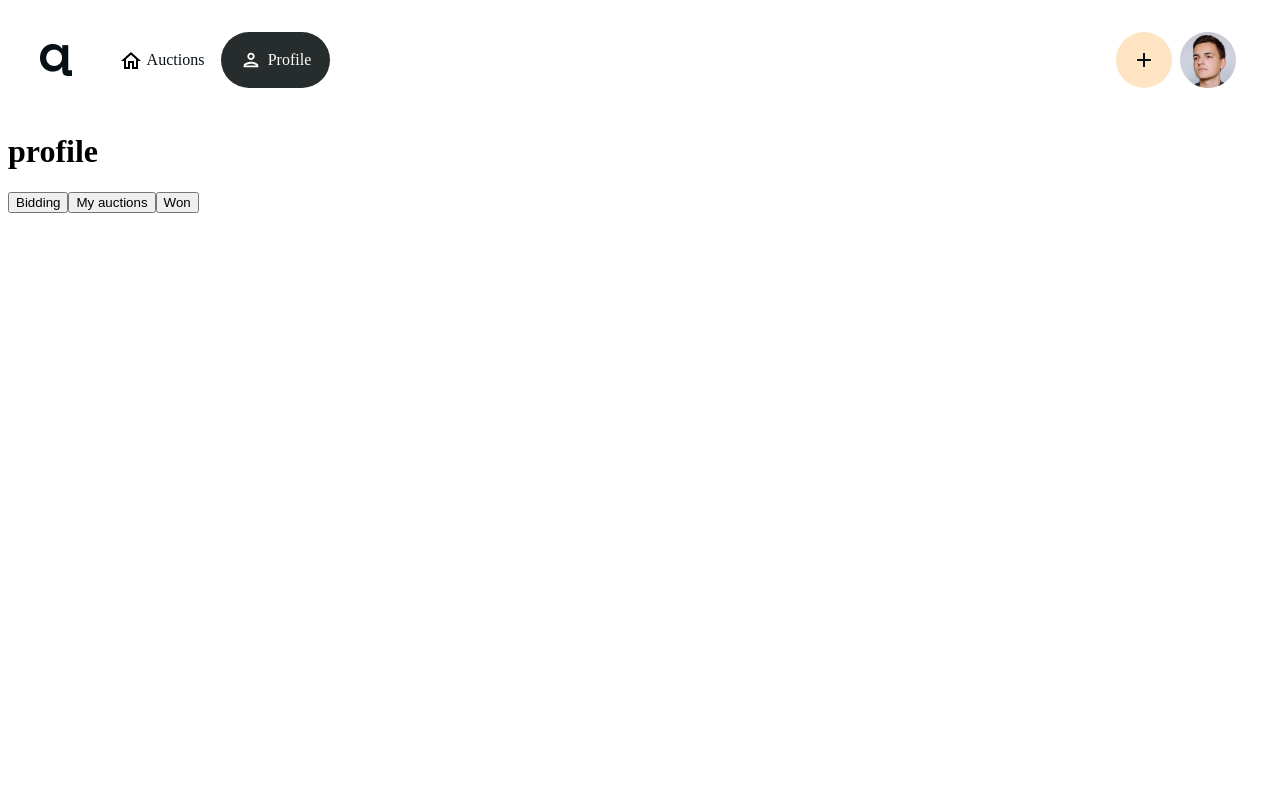
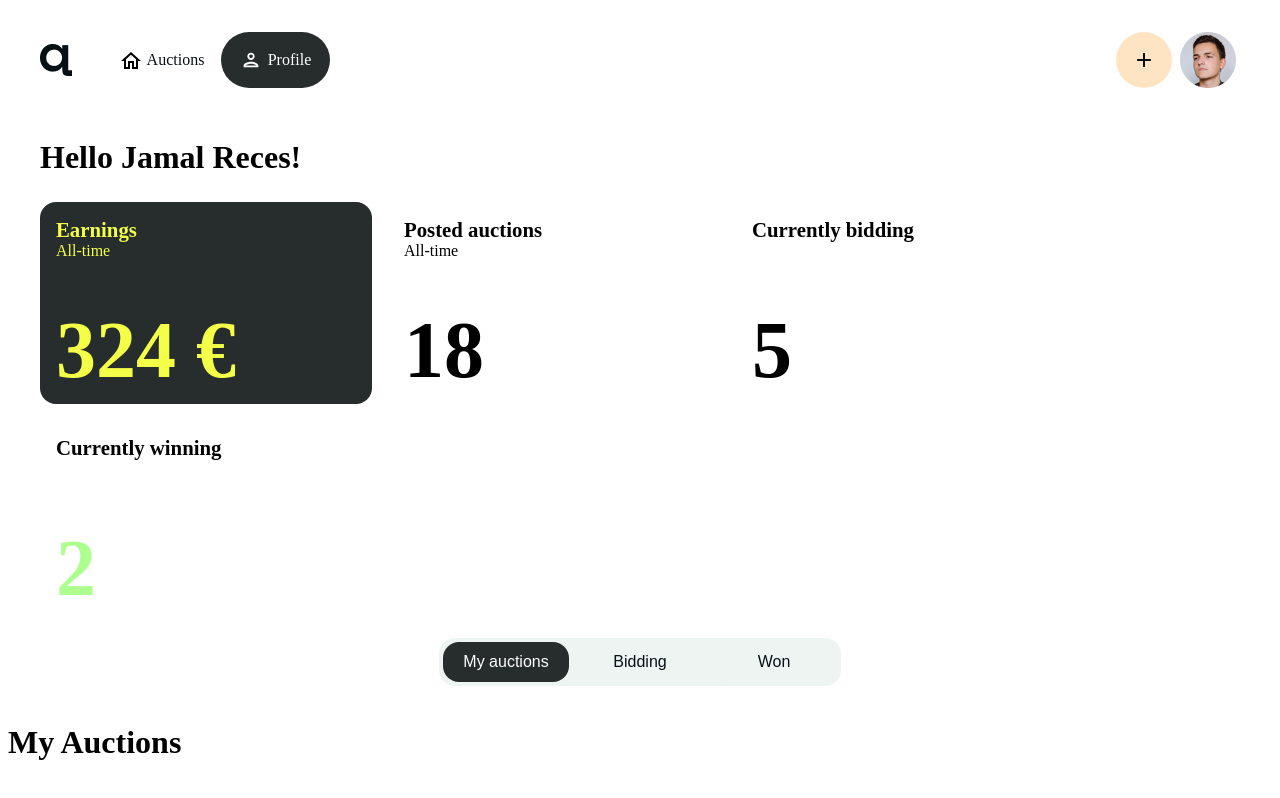
Before and after one commit to amadejaop/01-project-auctionbay-frontend-react, a React (Create React App) app: page /profile in a window 1280 px wide. Built offline with nearby package versions, Linux system fonts and the light colour scheme; the HTML template or start-up script is replaced by a standard one.

Commit message:
Add title, cards, bottom navbar to profile page

```diff
--- /dev/null
+++ b/src/assets/styles/Profile.css
@@ -0,0 +1,91 @@
+.hello-title {
+    font-size: 2rem;
+    padding: 0 32px;
+}
+
+.card-container {
+    display: flex;
+    padding: 0 32px;
+    gap: 16px;
+    flex-wrap: wrap;
+}
+
+.card {
+    background-color: #fff;
+    border-radius: 16px;
+    box-sizing: border-box;
+    display: flex;
+    flex-direction: column;
+    height: 202px;
+    justify-content: space-between;
+    padding: 16px;
+    padding-bottom: 8px;
+    width: 332px;
+}
+
+.black {
+    background-color: #272D2D;
+    color: #F4FF47;
+}
+
+.card-title {
+    font-weight: 700;
+    font-size: 1.3rem;
+    margin: 0;
+}
+
+.number {
+    font-weight: 700;
+    font-size: 5rem;
+    margin: 0;
+    margin-top: 5px;
+}
+
+.subtitle {
+    margin: 0;
+}
+
+.green {
+    color: #ADFF90;
+}
+
+.profile-nav {
+    width: 402px;
+    height: 48px;
+    background-color: #EDF4F2;
+    display: flex;
+    justify-content: space-between;
+    align-items: center;
+    gap: 8px;
+    padding: 4px;
+    border-radius: 16px;
+    box-sizing: border-box;
+    margin: 16px 32px;
+}
+
+.profile-nav > button {
+    background-color: #EDF4F2;
+    width: 126px;
+    height: 40px;
+    border-radius: 16px;
+    border: none;
+    color: #071015;
+    font-size: 1rem;
+    font-weight: 500;
+}
+
+.profile-nav > button:hover {
+    cursor: pointer;
+    color: #fff;
+    background-color: #272D2D;
+}
+
+.profile-nav > button.active {
+    color: #fff;
+    background-color: #272D2D;
+}
+
+.profilenav-container {
+    display: flex;
+    justify-content: center;
+}
--- a/src/assets/styles/index.css
+++ b/src/assets/styles/index.css
@@ -2,7 +2,7 @@ code {
 	font-family: source-code-pro, Menlo, Monaco, Consolas, 'Courier New',
  monospace;
 }
-html, body {
+body {
 	background-color: #f6f6f4;
 	box-sizing: border-box;
 	color: #071015;
@@ -11,8 +11,14 @@ html, body {
  sans-serif;
 	margin: 0;
 	min-height: 100vh;
+	max-width: 1440px;
 	-moz-osx-font-smoothing: grayscale;
 	-webkit-font-smoothing: antialiased;
+}
+
+html {
+	display: flex;
+	justify-content: center;
 }
 
 h2 {
--- a/src/pages/Profile.tsx
+++ b/src/pages/Profile.tsx
@@ -3,17 +3,60 @@ import Bidding from "../components/Bidding";
 import Won from "../components/Won";
 import { useState } from "react";
 import TopNavigation from "../components/TopNavigation";
+import "../assets/styles/Profile.css";
 
 export default function Profile() {
   const [showBidding, setShowBidding] = useState(false);
-  const [showMyAuctions, setShowMyAuctions] = useState(false);
+  const [showMyAuctions, setShowMyAuctions] = useState(true);
   const [showWon, setShowWon] = useState(false);
 
   return (
     <>
       <TopNavigation />
-      <h1>profile</h1>
+      <h2 className="hello-title">Hello Jamal Reces!</h2>
+      <div className="card-container">
+        <div className="card black">
+          <div>
+            <p className="card-title">Earnings</p>
+            <p className="subtitle">All-time</p>
+          </div>
+          <p className="number">324 €</p>
+        </div>
+        <div className="card">
+          <div>
+            <p className="card-title">Posted auctions</p>
+            <p className="subtitle">All-time</p>
+          </div>
+          <p className="number">18</p>
+        </div>
+        <div className="card">
+          <div>
+            <p className="card-title">Currently bidding</p>
+          </div>
+          <p className="number">5</p>
+        </div>
+        <div className="card">
+          <div>
+            <p className="card-title">Currently winning</p>
+          </div>
+          <p className="number green">2</p>
+        </div>
+      </div>
+
+      <div className="profilenav-container">
+        <div className="profile-nav">
           <button
+            className={showMyAuctions ? "active" : undefined}
+            onClick={function () {
+              setShowBidding(false);
+              setShowMyAuctions(true);
+              setShowWon(false);
+            }}
+          >
+            My auctions
+          </button>
+          <button
+            className={showBidding ? "active" : undefined}
             onClick={function () {
               setShowBidding(true);
               setShowMyAuctions(false);
@@ -23,15 +66,7 @@ export default function Profile() {
             Bidding
           </button>
           <button
-        onClick={function () {
-          setShowBidding(false);
-          setShowMyAuctions(true);
-          setShowWon(false);
-        }}
-      >
-        My auctions
-      </button>
-      <button
+            className={showWon ? "active" : undefined}
             onClick={function () {
               setShowBidding(false);
               setShowMyAuctions(false);
@@ -40,6 +75,9 @@ export default function Profile() {
           >
             Won
           </button>
+        </div>
+      </div>
+
       {showMyAuctions ? <MyAuctions /> : null}
       {showBidding ? <Bidding /> : null}
       {showWon ? <Won /> : null}
```
Lines whose indentation alone changed are shown as unchanged.
